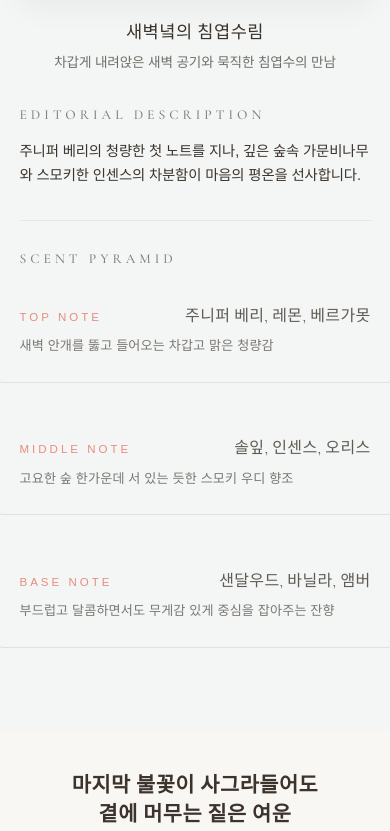
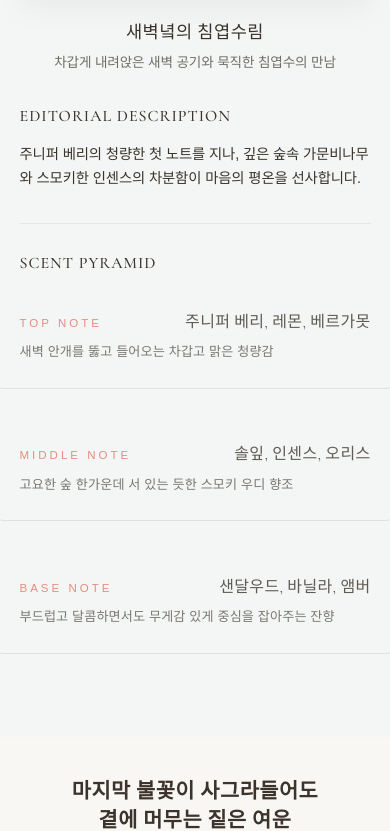
Before and after one commit to yew101101-lab/looming, a React (Vite) app: page / in a window 390 px wide. Shown: the part 1812-2643 px from the top of the page. Built offline with nearby package versions, Linux system fonts and the light colour scheme; a web font is replaced by a local one.

Commit message:
style: unify editorial-label style in EditorialGrid with scent-subtitle

```diff
--- a/src/components/EditorialGrid.css
+++ b/src/components/EditorialGrid.css
@@ -17,9 +17,10 @@
 
 .editorial-label {
   font-family: var(--font-main);
-  font-size: 0.85rem;
-  letter-spacing: 4px;
-  color: rgba(59, 51, 44, 0.6);
+  font-size: 1.3rem;
+  font-weight: 500;
+  letter-spacing: 2px;
+  color: var(--color-text);
   text-transform: uppercase;
   display: block;
   margin-bottom: 1rem;
@@ -216,6 +217,10 @@
   .editorial-header-desc {
     font-size: 0.9rem;
   }
+  .editorial-label {
+    font-size: 1.0rem;
+    letter-spacing: 1px;
+  }
   .editorial-grid {
     grid-template-columns: 1fr;
     grid-auto-rows: auto;
```
